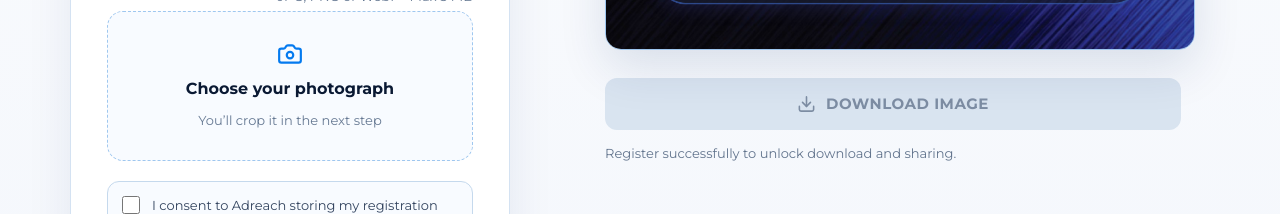
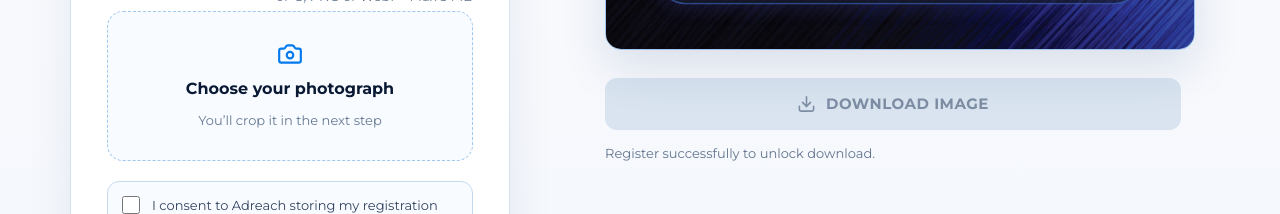
Before and after one commit to ramshan00/adreach, a Next.js app: page / in a window 1280 px wide. Shown: the part 1032-1246 px from the top of the page. Built offline with nearby package versions, Linux system fonts and the light colour scheme; no server answers.

Commit message:
db update

```diff
--- a/src/components/event-card/DownloadCardButton.tsx
+++ b/src/components/event-card/DownloadCardButton.tsx
@@ -1,16 +1,14 @@
 "use client";
 
 import { useEffect, useState, type RefObject } from "react";
-import { Download, LoaderCircle, Share2 } from "lucide-react";
+import { Download, LoaderCircle } from "lucide-react";
 import { cardToFile } from "@/lib/image-export";
 import { sanitizeFilename } from "@/lib/utils";
 
 export function DownloadCardButton({ cardRef, fullName, enabled }: { cardRef: RefObject<HTMLDivElement | null>; fullName: string; enabled: boolean }) {
-  const [busy, setBusy] = useState(false); const [error, setError] = useState(""); const [shareable, setShareable] = useState(false);
+  const [busy, setBusy] = useState(false); const [error, setError] = useState("");
   const filename = `adreach-tiktok-seminar-2026-${sanitizeFilename(fullName)}.png`;
-  useEffect(() => { queueMicrotask(() => setShareable("share" in navigator && "canShare" in navigator)); }, []);
   async function makeFile() { const card = cardRef.current; if (!card) throw new Error("The image preview is not ready."); return cardToFile(card, filename); }
   async function download() { if (busy || !enabled) return; setBusy(true); setError(""); try { const file = await makeFile(); const url = URL.createObjectURL(file); const link = document.createElement("a"); link.href = url; link.download = filename; link.click(); setTimeout(() => URL.revokeObjectURL(url), 1000); } catch { setError("We could not create the image. Please try again."); } finally { setBusy(false); } }
-  async function share() { if (busy || !enabled) return; setBusy(true); setError(""); try { const file = await makeFile(); if (!navigator.canShare?.({ files: [file] })) throw new Error(); await navigator.share({ title: "Adreach TikTok Seminar 2026", files: [file] }); } catch (e) { if (!(e instanceof DOMException && e.name === "AbortError")) setError("Sharing is unavailable. Try downloading the image instead."); } finally { setBusy(false); } }
-  return <div className="export-actions" aria-live="polite"><button type="button" className="button button-primary" disabled={!enabled || busy} onClick={download}>{busy ? <LoaderCircle className="spin" /> : <Download />} {busy ? "Preparing image…" : "Download Image"}</button>{shareable && <button type="button" className="button button-secondary" disabled={!enabled || busy} onClick={share}><Share2 /> Share Image</button>}{!enabled && <p>Register successfully to unlock download and sharing.</p>}{error && <p role="alert" className="form-error">{error}</p>}</div>;
+  return <div className="export-actions" aria-live="polite"><button type="button" className="button button-primary" disabled={!enabled || busy} onClick={download}>{busy ? <LoaderCircle className="spin" /> : <Download />} {busy ? "Preparing image…" : "Download Image"}</button>{!enabled && <p>Register successfully to unlock download.</p>}{error && <p role="alert" className="form-error">{error}</p>}</div>;
 }
```
